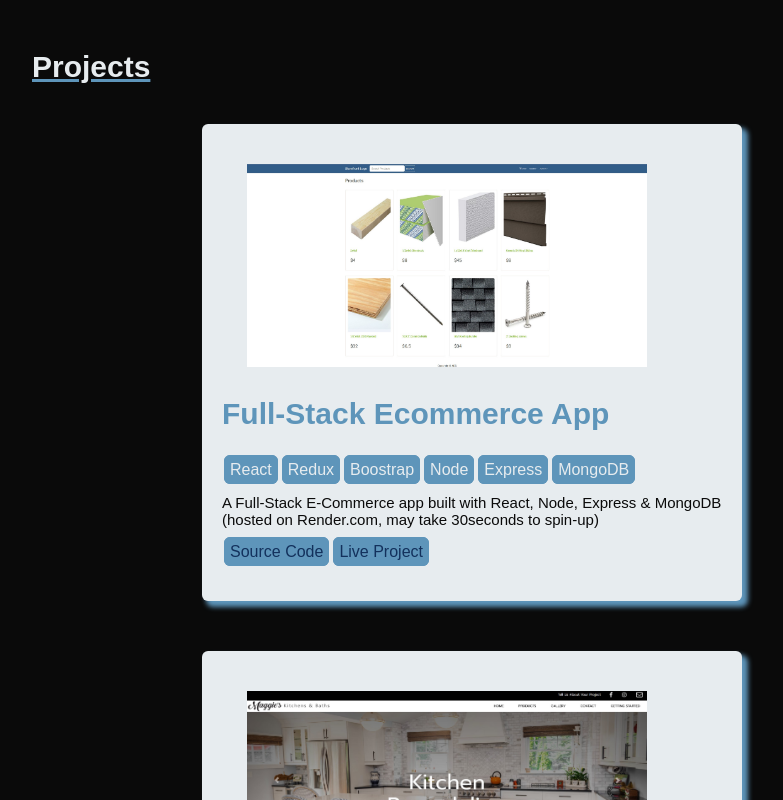
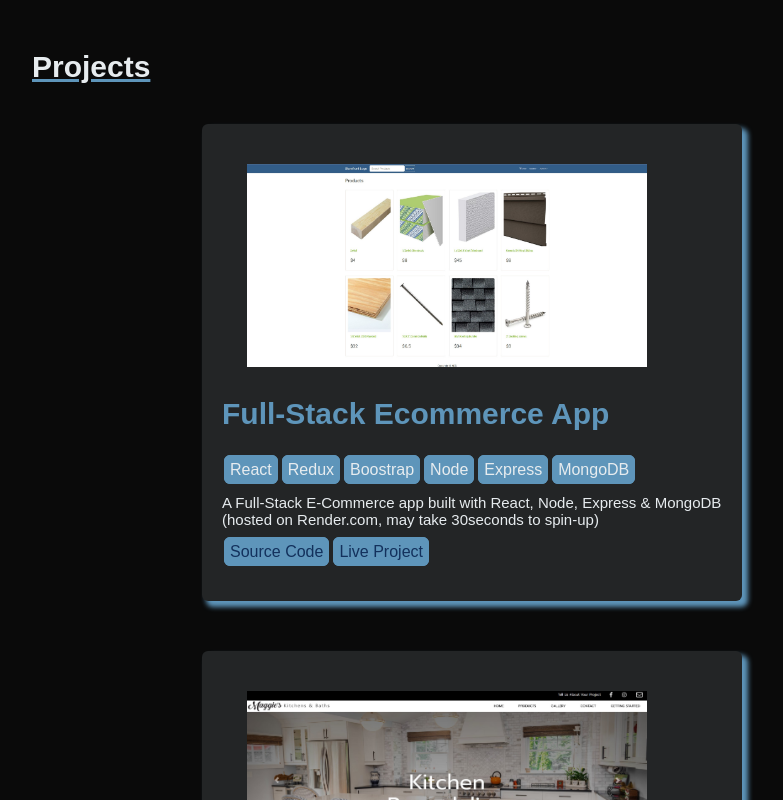
Before and after one commit to Sfrisina/newportfoliosite, a React (Vite) app: page / in a window 1280 px wide. Shown: the part 1320-2120 px from the top of the page, without its empty margins (168-951 px from the left). Built offline with nearby package versions, Linux system fonts and the light colour scheme; a web font is replaced by a local one.

Commit message:
changed colors of project cards

```diff
--- a/src/scss/main.scss
+++ b/src/scss/main.scss
@@ -1,6 +1,6 @@
 $primary-color: #0a0a0a;
 $secondary-color: #d62828;
-$card-color:#e7ecef;
+$card-color:#232526;
 $accent-color: rgb(94, 149, 186);
 $text-color: #e7ecef;
 $info-color: #13315c;
@@ -375,7 +375,7 @@ button {
 .project-description{
     font-size: 1.5rem;
     max-width: 900px;
-    color: $primary-color;
+    color: $text-color;
 }
 .sourceLink{
     background-color: $accent-color;
```
